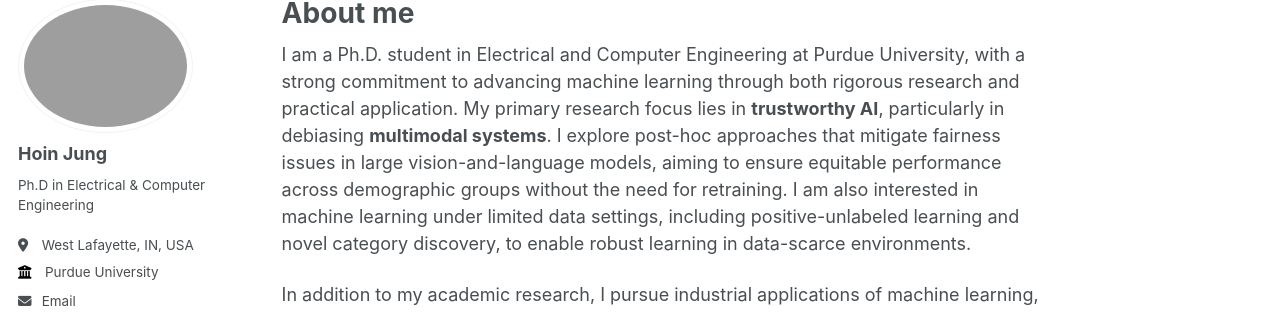
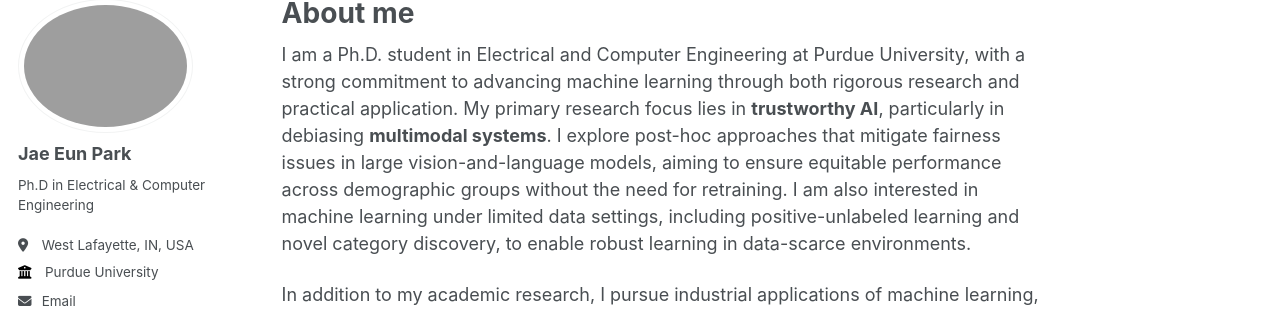
Before and after one commit to jaepark-git/jaepark-git.github.io, a Jekyll site: the page built from _pages/about.md, in a window 1280 px wide. Shown: the part 107-419 px from the top of the page. Built offline with Jekyll 4.4.1, drawn with Linux system fonts in a browser that asks for light colours; some web fonts are replaced.

Commit message:
Update _config.yml

```diff
--- a/_config.yml
+++ b/_config.yml
@@ -12,9 +12,9 @@ title                    : "Jae Park"
 title_separator          : "-"
 name                     : &name "Jae Eun Park"
 description              : &description "Ph.D. Student in Hospitality and Tourism Management @ Purdue University"
-url                      : https://hoinjung.github.io # the base hostname & protocol for your site e.g. "https://mmistakes.github.io"
+url                      : https://jaepark-git.github.io # the base hostname & protocol for your site e.g. "https://mmistakes.github.io"
 baseurl                  : "" # the subpath of your site, e.g. "/blog"
-repository               : "HoinJung/hoinjung.github.io"
+repository               : "jaepark-git/hoinjung.github.io"
 
 # Site Author - The following control what appear as part of the author content on the side bar.
 #               If a field is blank the icon and link will not appear, otherwise it will be shown.
@@ -22,7 +22,7 @@ repository               : "HoinJung/hoinjung.github.io"
 author:
   # Biographic information
   avatar           : "hoin.jpeg"
-  name             : "Hoin Jung"
+  name             : "Jae Eun Park"
   pronouns         : # example: "she/her"
   bio              : "Ph.D in Electrical & Computer Engineering"
   location         : "West Lafayette, IN, USA"
```
